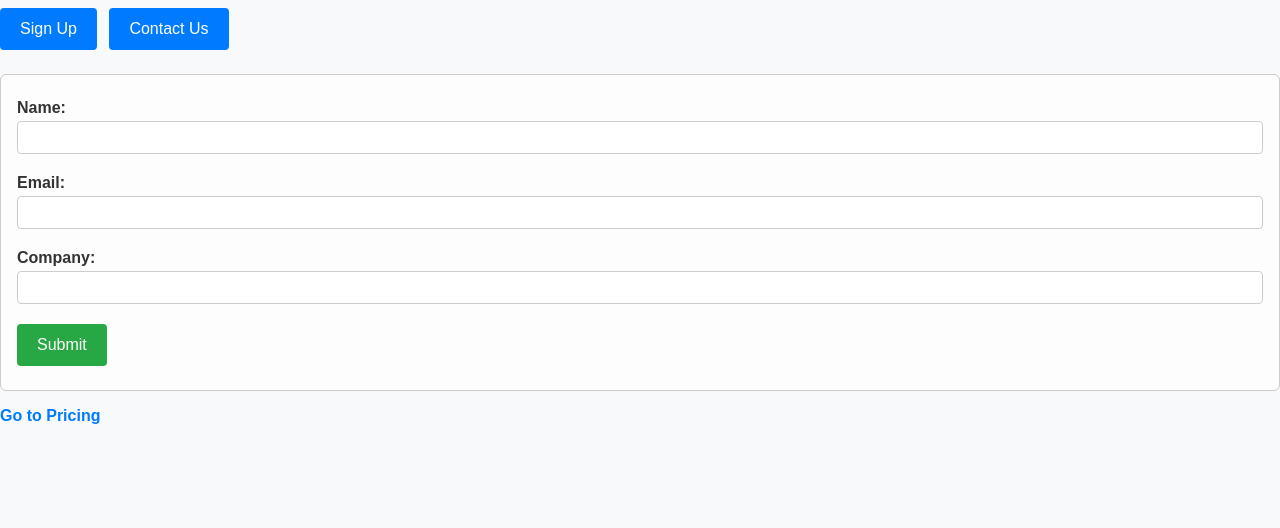
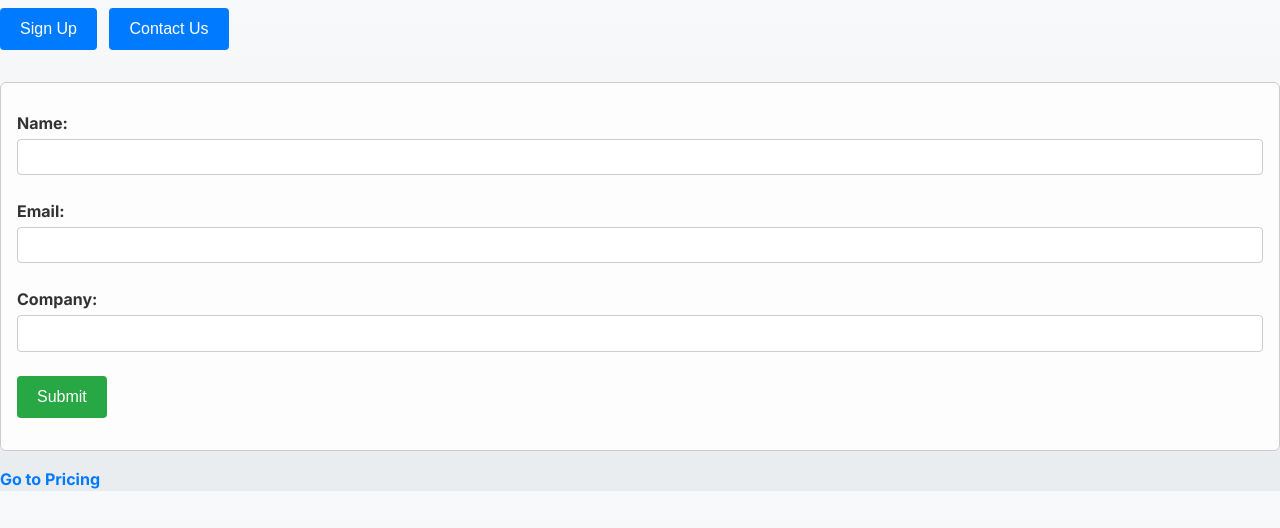
Before and after one commit to cecilialeung05/marketing-funnel-demo, a plain HTML site: page index.html in a window 1280 px wide. Drawn offline with Linux system fonts and the light colour scheme.

Commit message:
Make changes to styles.css

```diff
--- a/styles.css
+++ b/styles.css
@@ -1,3 +1,6 @@
+/* Import a modern Google Font */
+@import url('https://fonts.googleapis.com/css2?family=Inter:wght@400;700&display=swap');
+
 /* Global Reset & Body Styling */
 * {
     box-sizing: border-box;
@@ -5,32 +8,35 @@
 
 body {
     margin: 0;
-    font-family: Arial, sans-serif;
-    background-color: #f8f9fa; /* Light neutral background */
+    font-family: 'Inter', sans-serif;
+    /* Light gradient background */
+    background: linear-gradient(to bottom, #f8f9fa 0%, #e9ecef 100%);
     color: #333;
+    line-height: 1.5;
 }
 
 /* Container for central alignment and spacing */
 .container {
     max-width: 600px;
-    margin: 0 auto;
-    padding: 1rem;
+    margin: 2rem auto; /* more breathing room at the top */
+    padding: 1.5rem;
     background: #fff;
-    margin-top: 2rem;
     border-radius: 6px;
-    box-shadow: 0 2px 4px rgba(0,0,0,0.1);
+    box-shadow: 0 3px 6px rgba(0,0,0,0.1);
 }
 
 /* Heading style */
 h1 {
     text-align: center;
     margin-bottom: 1rem;
+    color: #343a40; /* slightly darker heading color for contrast */
+    font-size: 1.8rem; /* larger heading */
 }
 
-  /* Buttons */
+/* Buttons (Sign Up + Contact Us) */
 button {
     display: inline-block;
-    background-color: #007bff; /* Blue background */
+    background-color: #007bff; /* primary blue */
     color: #fff;
     border: none;
     padding: 0.75rem 1.25rem;
@@ -38,39 +44,40 @@
     cursor: pointer;
     font-size: 1rem;
     border-radius: 4px;
-    transition: background-color 0.2s ease-in-out;
+    transition: all 0.2s ease-in-out;
 }
 
 button:hover {
     background-color: #0056b3;
+    transform: translateY(-1px);
 }
 
 /* Form layout */
 form {
-    margin-top: 1rem;
+    margin-top: 1.5rem;
     border: 1px solid #ccc;
-    padding: 1rem;
+    padding: 1rem 1rem 1.5rem; /* extra padding at bottom */
     border-radius: 6px;
     background: #fdfdfd;
 }
 
 form label {
     display: block;
-    margin: 0.5rem 0 0.25rem;
-    font-weight: bold;
+    margin: 0.75rem 0 0.25rem;
+    font-weight: 700;
 }
 
 form input {
     width: 100%;
-    padding: 0.5rem;
+    padding: 0.6rem;
     margin-bottom: 0.75rem;
     border: 1px solid #ccc;
     border-radius: 4px;
 }
 
 form button[type="submit"] {
-    margin-top: 0.5rem;
-    background-color: #28a745; /* distinct color for submit button */
+    margin-top: 0.75rem;
+    background-color: #28a745; /* distinct color for the submit button */
 }
 
 form button[type="submit"]:hover {
@@ -84,8 +91,10 @@
     text-decoration: none;
     color: #007bff;
     font-weight: bold;
+    transition: color 0.2s;
 }
 
 #pricingLink:hover {
     text-decoration: underline;
+    color: #0056b3;
 }
```
Lines whose indentation alone changed are shown as unchanged.
